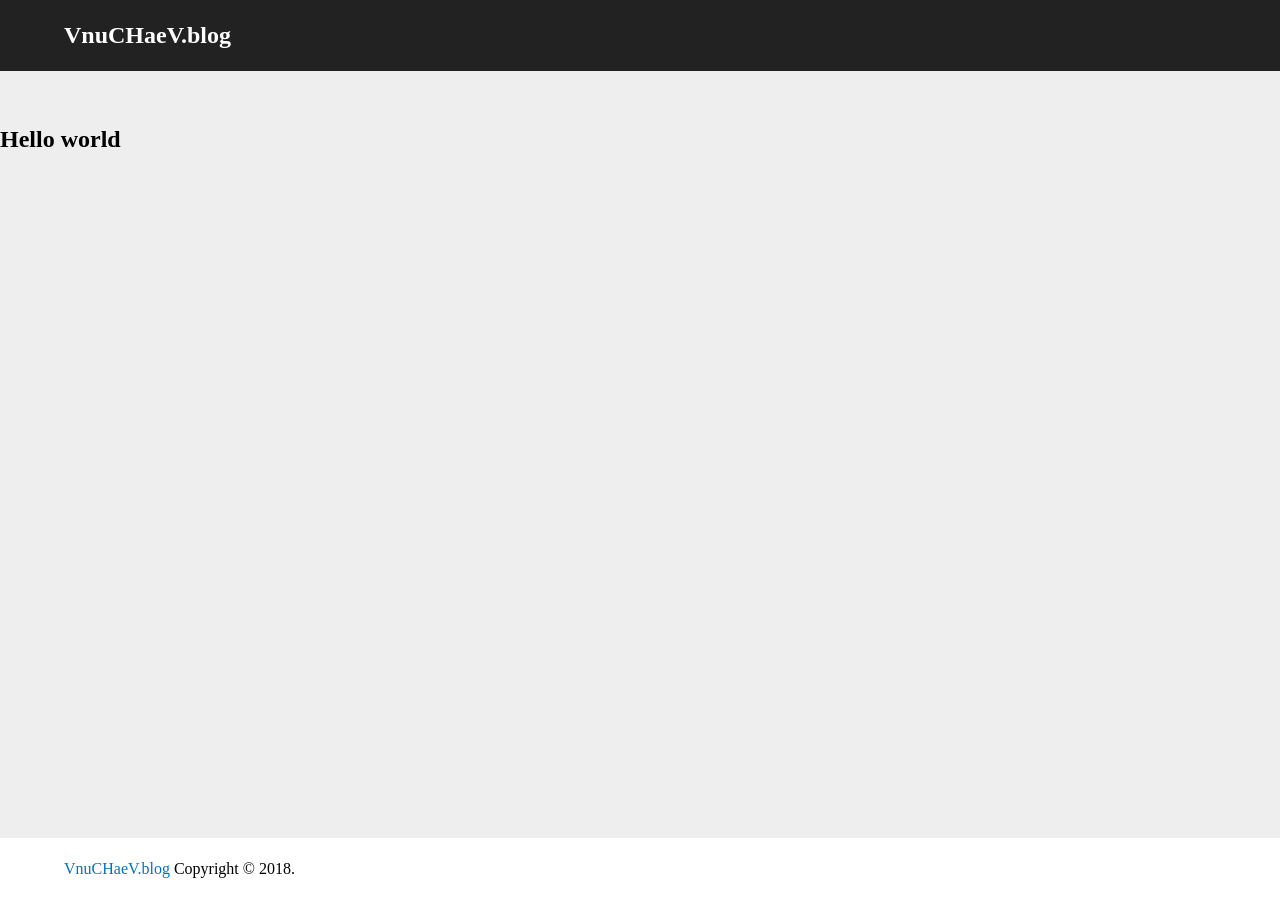
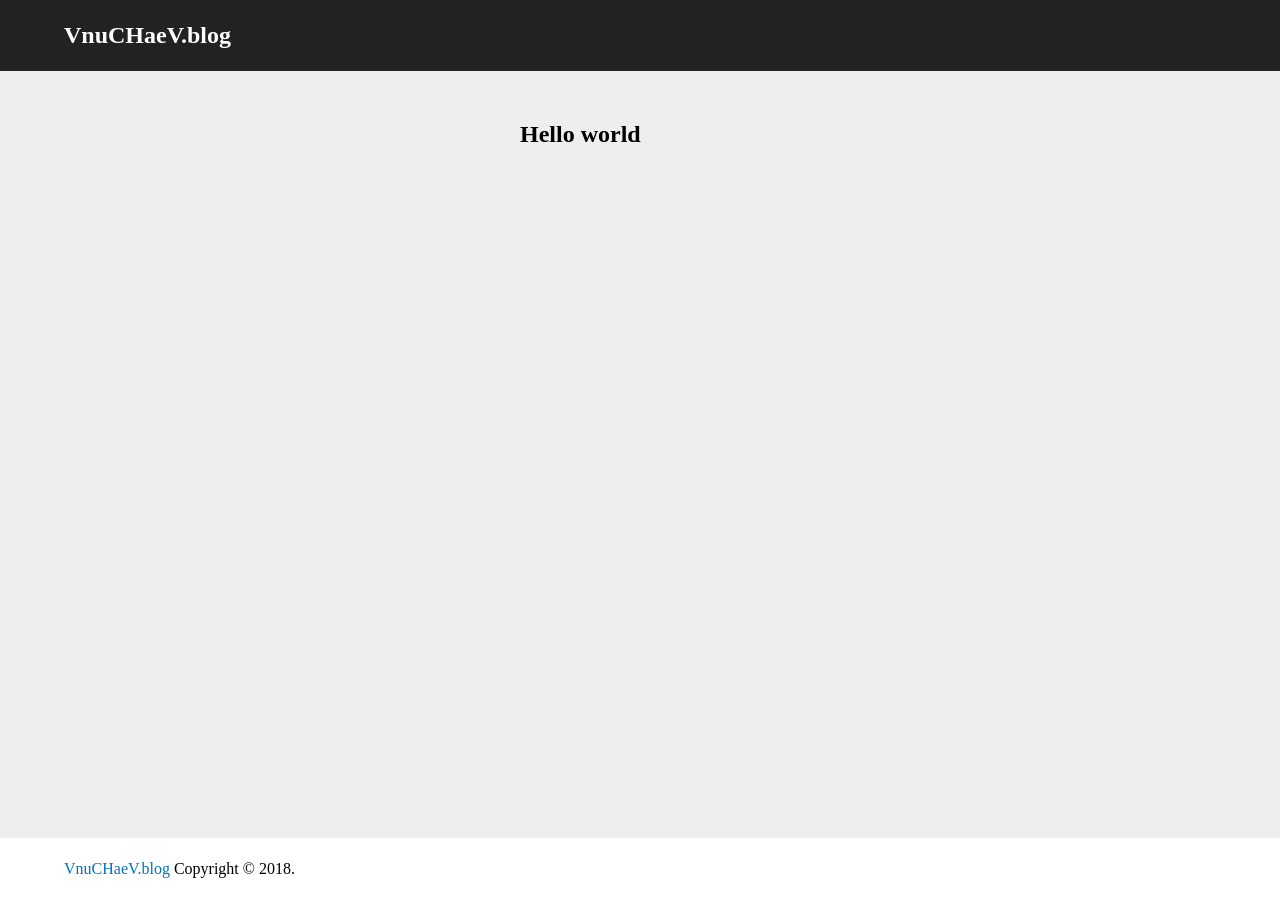
Before and after one commit to vitoyucepi/blog, a Jekyll site: the page built from index.html, in a window 1280 px wide. Built offline with Jekyll 4.4.1, drawn with Linux system fonts in a browser that asks for light colours.

Commit message:
header fix

```diff
--- a/_layouts/default.html
+++ b/_layouts/default.html
@@ -10,7 +10,7 @@
 	<body>
 		<div id="header">
 			<div>
-				<a href="{{ site.baseurl }}"><h2>VnuCHaeV.blog</h2></a>
+				<h2><a href="{{ site.baseurl }}">VnuCHaeV.blog</a></h2>
 			</div>
 		</div>
 		<div id="page">
--- a/css/default.css
+++ b/css/default.css
@@ -13,7 +13,7 @@
 #header {
 	width: 100%;
 	background: #222;
-	align-self: flex-start;
+	align-self: start;
 }
 #header div {
 	max-width: 1152px;
@@ -23,16 +23,16 @@
 }
 #header a {
 	text-decoration: none;
+	color: #fff;
 }
 #header h2 {
-	color: #fff;
 	margin: 0;
 }
 #footer {
 	width: 100%;
 	background: #fff;
 	margin-top: 30px;
-	align-self: flex-end;
+	align-self: end;
 }
 #footer div {
 	max-width: 1152px;
@@ -45,8 +45,9 @@
 	color: #0274BE;
 }
 #page {
-	padding-top: 35px;
+	margin-top: 30px;
 	max-width: 1152px;
 	min-width: 240px;
 	flex-grow: 1;
+	align-self: center;
 }
```
